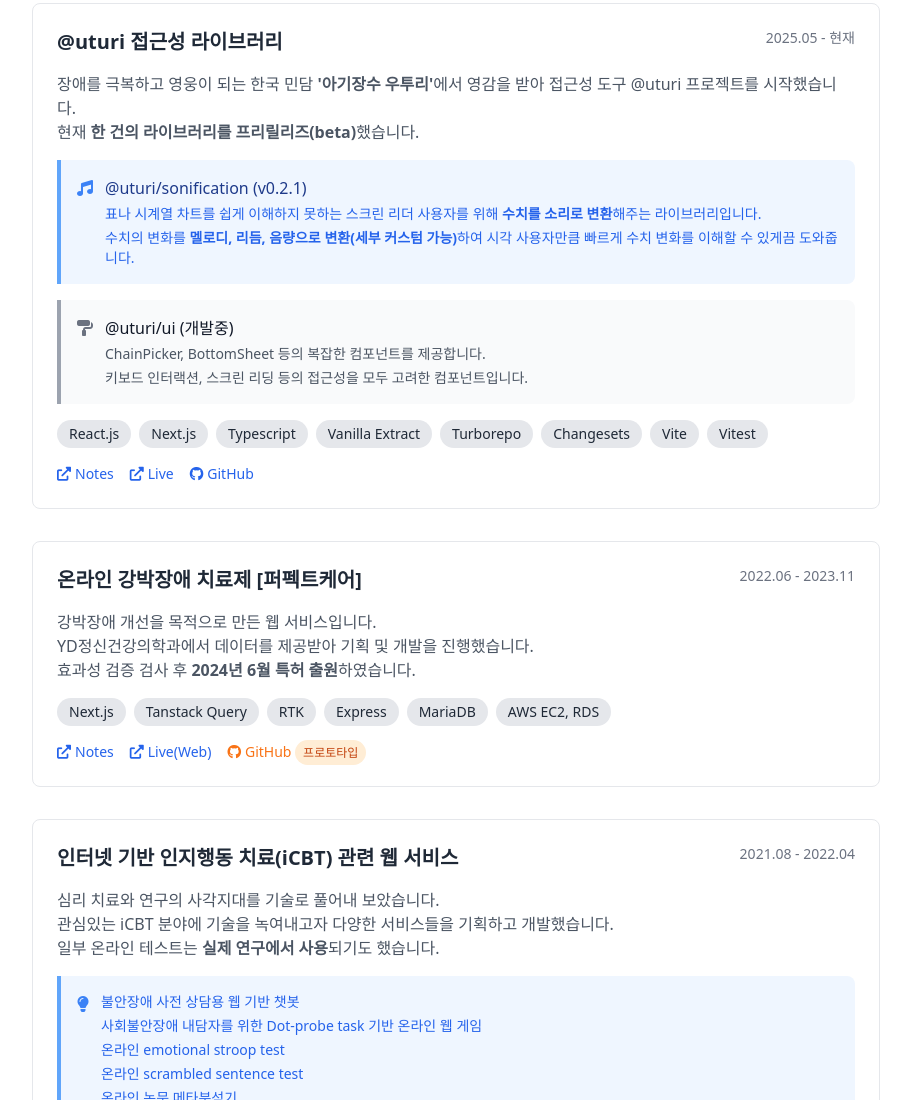
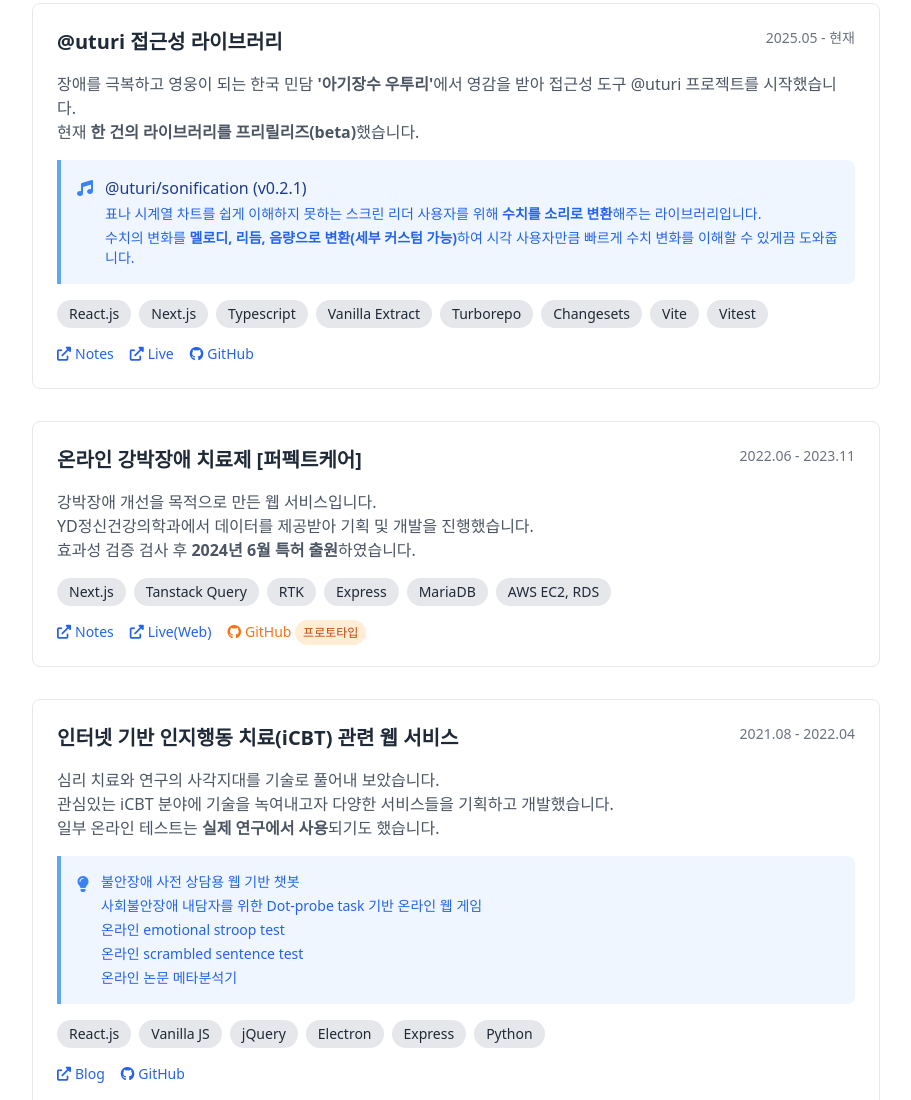
Before and after one commit to ksr20612/ksr20612.github.io, a plain HTML site: page index.html in a window 1280 px wide. Shown: the part 1944-3044 px from the top of the page, without its empty margins (184-1095 px from the left). Drawn offline with nearby package versions, Linux system fonts and the light colour scheme; a script that the page names is missing.

Commit message:
fix: @uturi/ui 임시 제거

```diff
--- a/index.html
+++ b/index.html
@@ -453,7 +453,7 @@
                             </div>
                         </div>
                     </div>
-                    <div class="bg-gray-50 dark:bg-gray-800 border-l-4 border-gray-400 dark:border-gray-500 p-4 mb-4 rounded-r-lg transition-colors duration-300">
+                    <!-- <div class="bg-gray-50 dark:bg-gray-800 border-l-4 border-gray-400 dark:border-gray-500 p-4 mb-4 rounded-r-lg transition-colors duration-300">
                         <div class="flex items-start">
                             <div class="flex-shrink-0">
                                 <i class="fas fa-paint-roller text-gray-500 dark:text-gray-400"></i>
@@ -468,7 +468,7 @@
                                 </p>
                             </div>
                         </div>
-                    </div>
+                    </div> -->
                     <!-- <div class="bg-grey-50 border-l-4 border-grey-400 p-4 mb-4 rounded-r-lg">
                         <div class="flex items-start">
                             <div class="flex-shrink-0">
```
